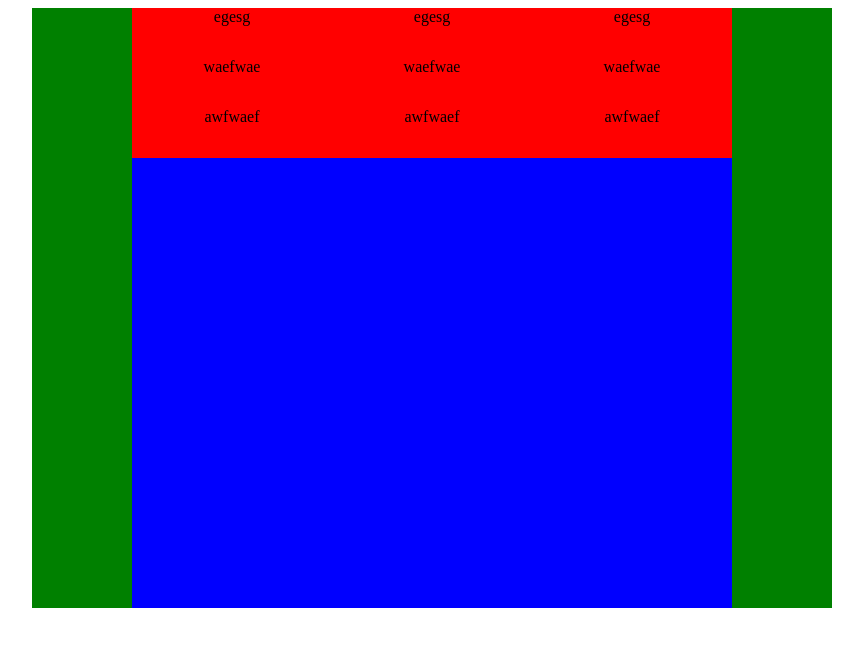
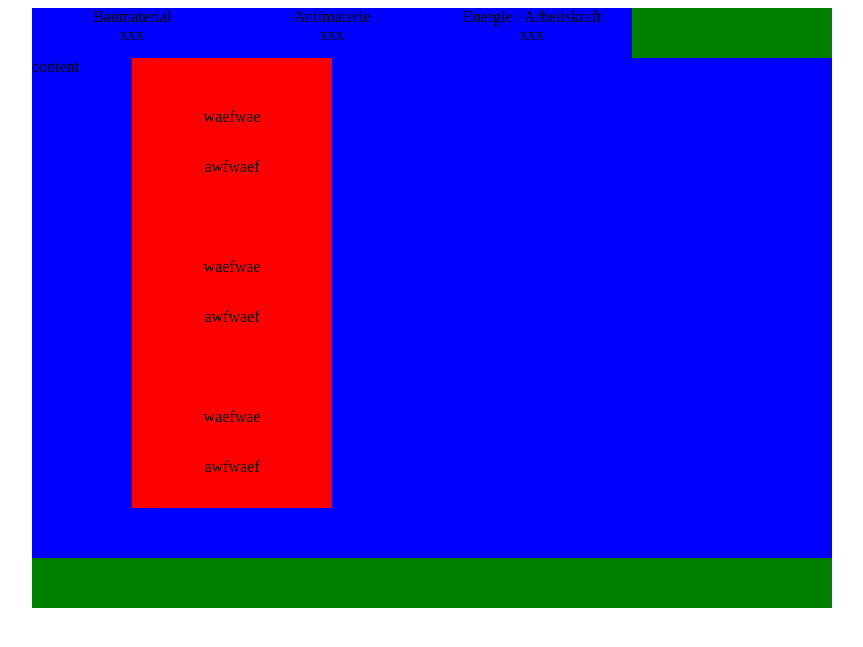
Before and after one commit to Godush/buenyma, a PHP site: page /game.php in a window 1280 px wide. Shown: the top 647 px of the page, without its empty margins (208-1071 px from the left). Run offline with PHP 8.4, Linux system fonts and the light colour scheme.

Commit message:
oh shit !!!1111

```diff
--- a/script/css/content.css
+++ b/script/css/content.css
@@ -1,7 +1,8 @@
 @CHARSET "ISO-8859-1";
 div#contentRoot {
-	width:600px;
-	height:inherit;
+	position:relative;
+	width:100%;
+	height:500px;
 	margin:0 auto;
 	background-color:blue;
 	margin-bottom:10px;
--- a/script/css/resources.css
+++ b/script/css/resources.css
@@ -1,6 +1,8 @@
 @CHARSET "ISO-8859-1";
 div#resourcesRoot {
-	width:600px;
+	position:relative;
+	width:100%;
+	height:50px;
 	margin:0 auto;
 }
 div.resource {
--- a/script/game.php
+++ b/script/game.php
@@ -8,7 +8,7 @@
 		<link href="css/content.css" rel="stylesheet" type="text/css">
 
 		<script type="text/javascript" src="js/jquery.js"></script>
-		<script type="text/javascript" src="js/slider.js"></script>
+		<script type="text/javascript" src="js/menuSlider.js"></script>
 	</head>
 	<body>
 		<div id="root">
--- a/script/inc/menu.php
+++ b/script/inc/menu.php
@@ -1,23 +1,19 @@
 <div id="menuRoot">
-	<div class="menuCon" id="kontrolle">
-		<div class="menuTop">Kontrolle</div>
-		<div class="menuPointCon" id="kontrolleMenu">
-			<div class="menuPoint" id="1">egesg</div>
-			<div class="menuPoint" id="2">waefwae</div>
-			<div class="menuPoint" id="3">awfwaef</div>
-		</div>
-	</div>
-	<div class="menuCon" id="krieg">
-		<div class="menuTop">Krieg</div>
-		<div class="menuPointCon" id="kriegMenu">
+	<div style="position:absolute;z-index:1;">
+		<div class="menuCon" id="kontrolle">
+			<div class="menuTop">Kontrolle</div>
 			<div class="menuPoint">egesg</div>
 			<div class="menuPoint">waefwae</div>
 			<div class="menuPoint">awfwaef</div>
 		</div>
-	</div>
-	<div class="menuCon" id="diplomatie">
-		<div class="menuTop">Diplomatie</div>
-		<div class="menuPointCon" id="diplomatieMenu">
+		<div class="menuCon" id="krieg">
+			<div class="menuTop">Krieg</div>
+			<div class="menuPoint">egesg</div>
+			<div class="menuPoint">waefwae</div>
+			<div class="menuPoint">awfwaef</div>
+		</div>
+		<div class="menuCon" id="diplomatie">
+			<div class="menuTop">Diplomatie</div>
 			<div class="menuPoint">egesg</div>
 			<div class="menuPoint">waefwae</div>
 			<div class="menuPoint">awfwaef</div>
--- /dev/null
+++ b/script/js/menuSlider.js
@@ -0,0 +1,6 @@
+$(document).ready(function() {
+	$("div#kontrolle").mouseenter(function () {
+		alert("serf");
+		$(this).find(".menuPoint").slideDown();
+	});
+});
```
